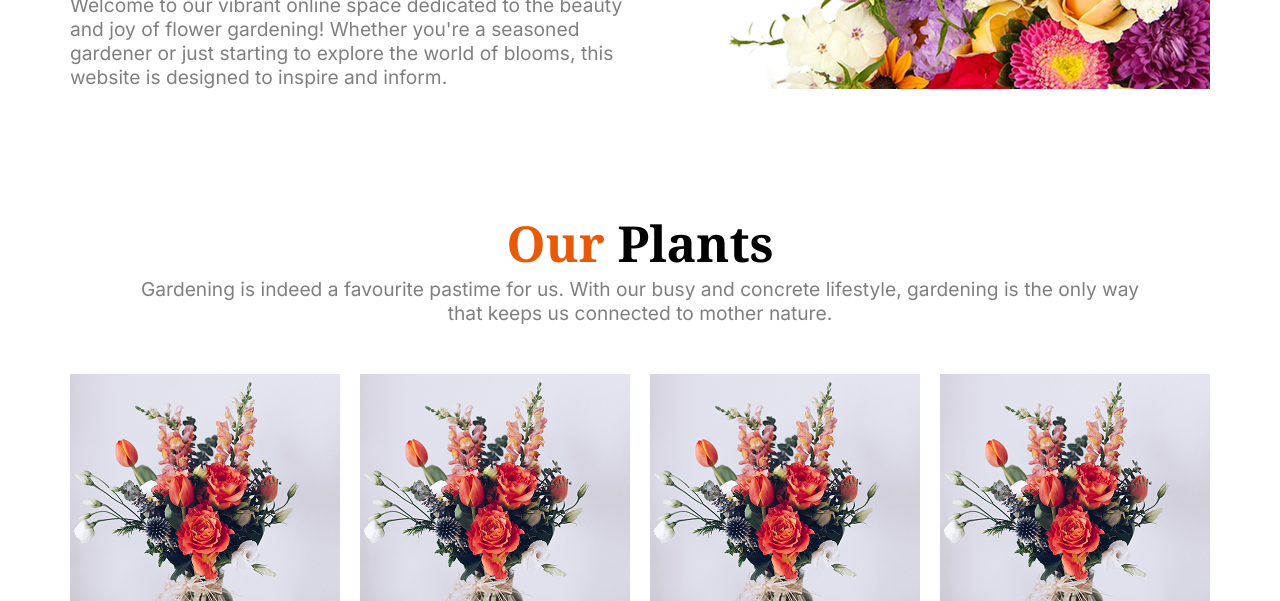
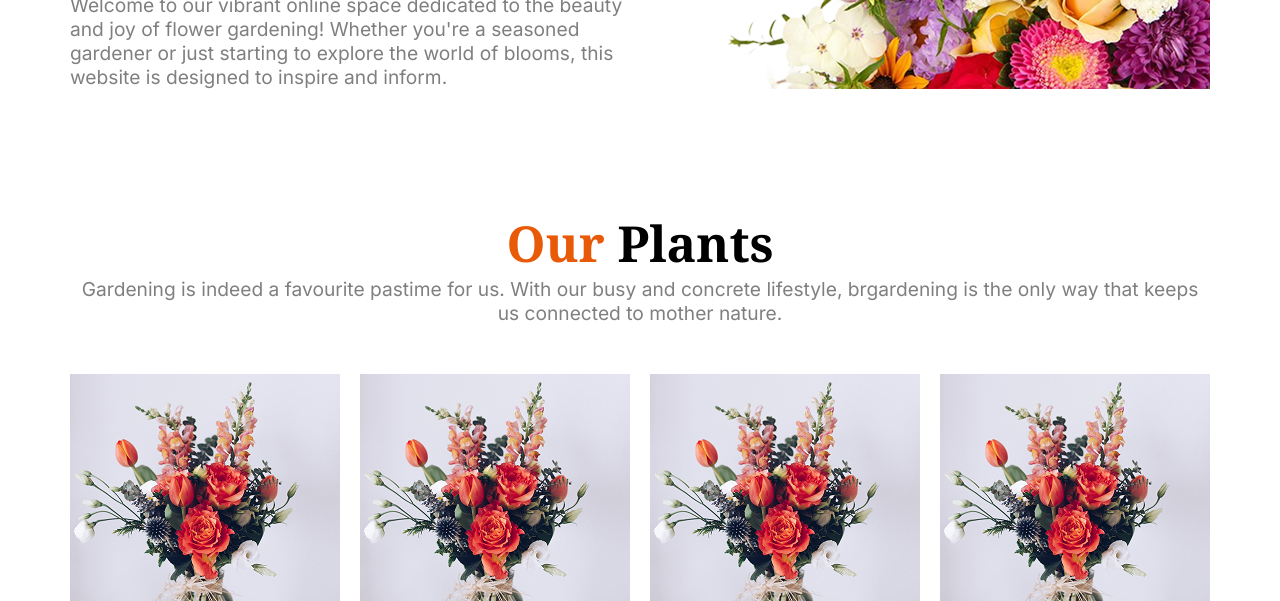
Before and after one commit to afrinaswarna/my-second-assignment, a plain HTML site: page index.html in a window 1280 px wide. Shown: the part 499-1100 px from the top of the page. Drawn offline with Linux system fonts and the light colour scheme.

```diff
--- a/index.html
+++ b/index.html
@@ -58,7 +58,7 @@
         </h3>
         <p class="section-description inter-font">
           Gardening is indeed a favourite pastime for us. With our busy and
-          concrete lifestyle, gardening is the only way <br />that keeps us
+          concrete lifestyle, brgardening is the only way that keeps us
           connected to mother nature.
         </p>
         <div class="card-container">
```
